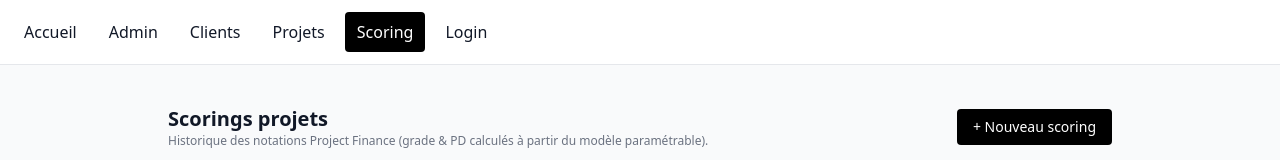
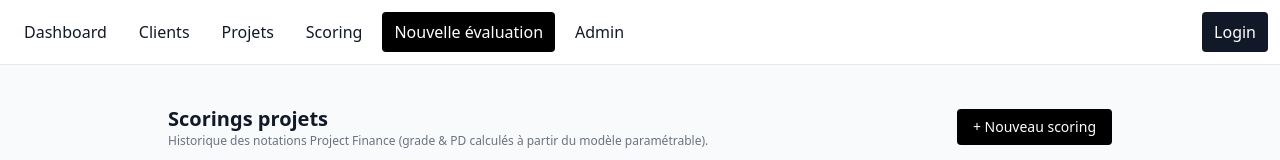
Before and after one commit to tariqeddoumi/pf-scoring-next, a Next.js app: page /scoring/new in a window 1280 px wide. Shown: the top 160 px of the page. Built offline with nearby package versions, Linux system fonts and the light colour scheme; no server answers; the database is empty.

Commit message:
Refactor Nav component to include user authentication

```diff
--- a/components/Nav.tsx
+++ b/components/Nav.tsx
@@ -1,31 +1,54 @@
 'use client'
-
 import Link from 'next/link'
 import { usePathname } from 'next/navigation'
+import { supabase } from '@/lib/supabase'
+import { useEffect, useState } from 'react'
 
-export default function Nav() {
-  const pathname = usePathname()
-
-  const link = (href: string, label: string) => (
+function NavLink({href, label}:{href:string; label:string}) {
+  const path = usePathname()
+  const active = path === href
+  return (
     <Link
       href={href}
-      className={
-        'px-3 py-2 rounded ' +
-        (pathname === href ? 'bg-black text-white' : 'hover:bg-gray-200')
-      }
-      >
+      className={`px-3 py-2 rounded ${active ? 'bg-black text-white' : 'hover:bg-gray-100'}`}
+    >
       {label}
     </Link>
   )
+}
+
+export default function Nav(){
+  const [userEmail, setUserEmail] = useState<string | null>(null)
+
+  useEffect(()=>{
+    supabase.auth.getUser().then(({ data })=>{
+      setUserEmail(data.user?.email ?? null)
+    })
+  },[])
+
+  const logout = async ()=>{
+    await supabase.auth.signOut()
+    setUserEmail(null)
+  }
 
   return (
-    <nav className="flex gap-2 p-3 border-b bg-white sticky top-0">
-      {link('/', 'Accueil')}
-      {link('/admin', 'Admin')}
-      {link('/clients', 'Clients')}
-      {link('/projects', 'Projets')}
-      {link('/scoring/new', 'Scoring')}
-      {link('/login', 'Login')}
+    <nav className="flex items-center gap-2 p-3 border-b bg-white sticky top-0 z-10">
+      <NavLink href="/" label="Dashboard" />
+      <NavLink href="/clients" label="Clients" />
+      <NavLink href="/projects" label="Projets" />
+      <NavLink href="/scoring" label="Scoring" />
+      <NavLink href="/scoring/new" label="Nouvelle évaluation" />
+      <NavLink href="/admin" label="Admin" />
+      <div className="ml-auto flex items-center gap-2">
+        {userEmail ? (
+          <>
+            <span className="text-sm text-gray-600">{userEmail}</span>
+            <button onClick={logout} className="px-3 py-2 rounded bg-gray-200 hover:bg-gray-300">Logout</button>
+          </>
+        ) : (
+          <Link href="/login" className="px-3 py-2 rounded bg-gray-900 text-white">Login</Link>
+        )}
+      </div>
     </nav>
   )
 }
```
